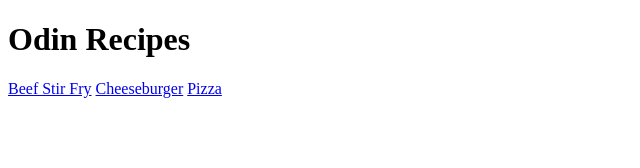
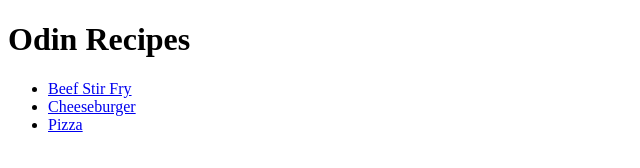
Before and after one commit to acifre/odin-recipes, a plain HTML site: page index.html in a window 1280 px wide. Shown: the whole page, without its empty margins (0-640 px from the left). Drawn offline with Linux system fonts and the light colour scheme.

Commit message:
Fix typo on pizza.html and update homepage list
Remove quotations from pizza description. Nest recipes in a list on homepage.

```diff
--- a/index.html
+++ b/index.html
@@ -9,9 +9,12 @@
 <body>
     <h1>Odin Recipes</h1>
 
-    <a href="./recipes/beef_stirfry.html">Beef Stir Fry</a>
-    <a href="./recipes/burger.html">Cheeseburger</a>
-    <a href="./recipes/pizza.html">Pizza</a>
+    <ul>
+        <li><a href="./recipes/beef_stirfry.html">Beef Stir Fry</a></li>
+        <li><a href="./recipes/burger.html">Cheeseburger</a></li>
+        <li><a href="./recipes/pizza.html">Pizza</a></li>
+    </ul>
+
 
 </body>
 </html>
```
Also changed, not shown: recipes/pizza.html (+1 -1 lines).
